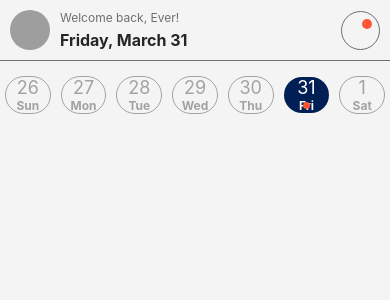
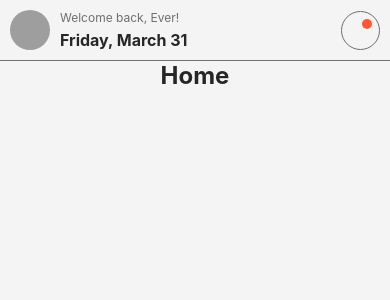
Before and after one commit to nolasco-ever/Workout-app, a React Native app in the folder FlexCoach/: screen /Tabs in a window 390 px wide. Shown: the top 300 px of the page. Built offline with nearby package versions, Linux system fonts and the light colour scheme; grey boxes are pictures that could not be loaded; some icons are missing.

Commit message:
Add week header to stats tab
moved week header calendar from home tab to stats tab

```diff
--- a/FlexCoach/components/calendars/dayCard.tsx
+++ b/FlexCoach/components/calendars/dayCard.tsx
@@ -15,7 +15,7 @@ export const DayCard = ({ number, dayName, isToday, isSelected, onPress }: DayCa
     const appColors = colors();
     const screenWidth = Dimensions.get('window').width;
     return (
-        <View style={styles.wrapper}>
+        <View style={[styles.wrapper, {height: screenWidth / 5,}]}>
             <TouchableOpacity onPress={onPress}>
                 <View
                     style={[
@@ -55,7 +55,6 @@ const styles = StyleSheet.create({
         justifyContent: 'center',
     },
     container: {
-        flex: 1,
         borderRadius: 20,
         alignItems: 'center',
         justifyContent: 'center',
--- a/FlexCoach/components/calendars/weekHeader.tsx
+++ b/FlexCoach/components/calendars/weekHeader.tsx
@@ -1,5 +1,5 @@
 import React, { useState } from 'react';
-import { StyleSheet, View } from 'react-native';
+import { Dimensions, StyleSheet, View } from 'react-native';
 import { DayCard } from './dayCard';
 
 interface WeekHeaderProps {
@@ -8,6 +8,7 @@ interface WeekHeaderProps {
   }
 
 export const WeekHeader = ({selectedDay, onDayPress}: WeekHeaderProps) => {
+  const screenWidth = Dimensions.get('window').width;
   // Create an array of the day names starting from Sunday to Saturday
   const weekDayNames = ['Sun', 'Mon', 'Tue', 'Wed', 'Thu', 'Fri', 'Sat']
   const daysOfWeek = Array.from({ length: 7 }, (_, i) => {
@@ -23,7 +24,7 @@ export const WeekHeader = ({selectedDay, onDayPress}: WeekHeaderProps) => {
   });
 
   return (
-    <View style={styles.row}>
+    <View style={[styles.row, {height: screenWidth / 5,}]}>
       {daysOfWeek.map(({ dayNumber, dayName, isToday }, index) => (
         <DayCard
             key={index}
--- a/FlexCoach/screens/Tabs/Home/HomeScreen.tsx
+++ b/FlexCoach/screens/Tabs/Home/HomeScreen.tsx
@@ -7,11 +7,6 @@ import { CustomText } from '../../../components/text/customText';
 
 export const HomeScreen = () => {
     const appColors = colors();
-    const [selectedDay, setSelectedDay] = useState(new Date().getDate());
-
-    const handleDayPress = (dayNumber: number) => {
-      setSelectedDay(dayNumber);
-    };
   return (
     <SafeAreaView style={[styles.container, {backgroundColor: appColors.background}]}>
         <UserCardHeader
@@ -19,10 +14,7 @@ export const HomeScreen = () => {
             welcomeMessage='Welcome back, Ever!'
         />
         <ScrollView style={{borderTopWidth: 1, borderColor: appColors.subtext}}>
-            <WeekHeader
-                selectedDay={selectedDay}
-                onDayPress={handleDayPress}
-            />
+            <CustomText type='header' centered>Home</CustomText>
         </ScrollView>
     </SafeAreaView>
   );
--- a/FlexCoach/screens/Tabs/Stats/StatsScreen.tsx
+++ b/FlexCoach/screens/Tabs/Stats/StatsScreen.tsx
@@ -1,26 +1,35 @@
 import { IconProp } from '@fortawesome/fontawesome-svg-core';
 import { FontAwesomeIcon } from '@fortawesome/react-native-fontawesome';
-import React from 'react';
-import { View, Text, StyleSheet, SafeAreaView } from 'react-native';
+import React, { useState } from 'react';
+import { View, Text, StyleSheet, SafeAreaView, ScrollView } from 'react-native';
 import { colors } from '../../../colors';
 import { tabIcons } from '../../../components/icons/icon-library';
 import { CustomText } from '../../../components/text/customText';
+import { WeekHeader } from '../../../components/calendars/weekHeader';
 
 
 export const StatsScreen = () => {
   const appColors = colors();
+  const [selectedDay, setSelectedDay] = useState(new Date().getDate());
+
+  const handleDayPress = (dayNumber: number) => {
+    setSelectedDay(dayNumber);
+  };
   return (
     <SafeAreaView style={[styles.container, {backgroundColor: appColors.background}]}>
-        <FontAwesomeIcon icon={tabIcons.stats as IconProp} color={appColors.inactive} size={50}/>
-        <CustomText type='header' centered>Stats</CustomText>
+      <WeekHeader
+          selectedDay={selectedDay}
+          onDayPress={handleDayPress}
+        />
+      <ScrollView>
+        <CustomText type='header' centered>{selectedDay}</CustomText>
+      </ScrollView>
     </SafeAreaView>
   );
 }
 
 const styles = StyleSheet.create({
   container: {
-    flex: 1,
-    justifyContent: 'center',
-    alignItems: 'center'
+    flex: 1
   }
 });
```
